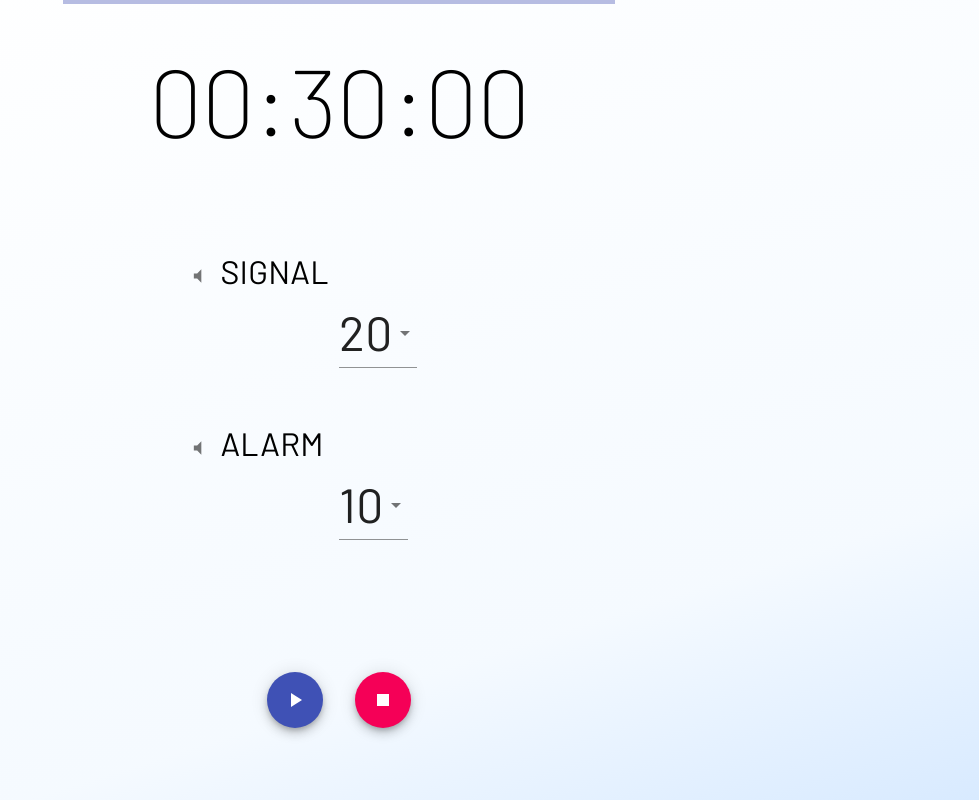
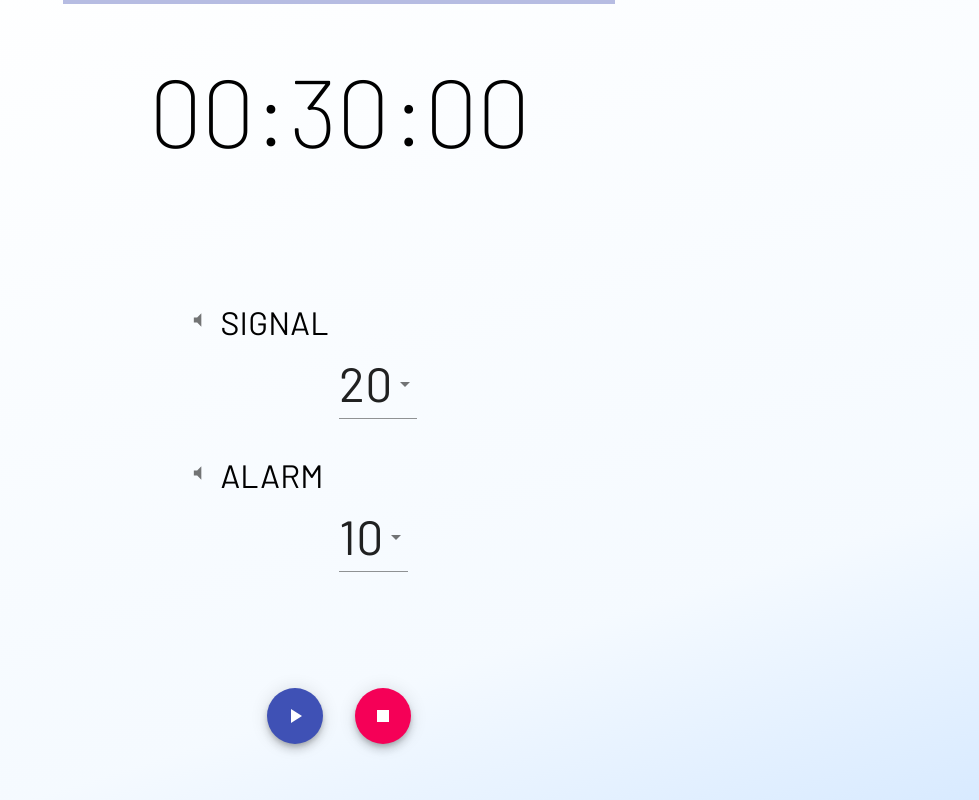
Before and after one commit to orynek/prolonged_relaxation_timer, a React (Create React App) app: page / in a window 1280 px wide. Shown: the whole page, without its empty margins (301-1280 px from the left). Built offline with nearby package versions, Linux system fonts and the light colour scheme.

Commit message:
minor layout bugs fixed

```diff
--- a/public/index.html
+++ b/public/index.html
@@ -1,5 +1,5 @@
 <!DOCTYPE html>
-<html lang="en">
+<html lang="en" style="height: 100%">
   <head>
     <meta charset="utf-8" />
     <link rel="icon" href="%PUBLIC_URL%/favicon.ico" />
@@ -29,9 +29,9 @@
     -->
      <title>Prolonged Relaxation Timer</title>
   </head>
-  <body style="margin: 0px; height: 100%;  background:linear-gradient(162.46deg, #FFFFFF 0%, #F5FAFF 75%, #D8EAFF 100%); object-fit: cover;">
+  <body style="margin: 0px; background-image: linear-gradient(162.46deg, #FFFFFF 0%, #F5FAFF 75%, #D8EAFF 100%); background-repeat: no-repeat; background-attachment:fixed; background-size: cover; min-height: 100vh;">
     <noscript>You need to enable JavaScript to run this app.</noscript>
-    <audio id="alarmSound" loop type="audio/mpeg" src="./piano.mp3"></audio>
+    <audio id="alarmSound" type="audio/mpeg" src="./piano.mp3"></audio>
     <audio id="signalSound" type="audio/ogg" src="./hand_bell.ogg"></audio>
     <div id="root"></div>
     <!--
--- a/src/App.js
+++ b/src/App.js
@@ -14,8 +14,11 @@ const useStyles = makeStyles((theme) => ({
   margin: {
     margin: theme.spacing(2),
   },
+  root: {
+    minHeight: '100vh',
+  },
   wraper: {
-    marginTop: '5vh',
+    margin: 'auto 0',
     flexDirection: "column",
     fontSize: "3rem",
     "@media (min-width:600px)": {
@@ -23,14 +26,14 @@ const useStyles = makeStyles((theme) => ({
     },
   },
   head: {
-    margin: "5vh",
+    margin: "auto 0",
     fontFamily: "Barlow, sans-serif",
   },
   buttons: {
     display: "flex",
     justifyContent: "center",
     ailgnItems: "center",
-    marginBottom: '7vh',
+    marginBottom: '5vh',
     marginTop: "auto",
   },
   siki: {
@@ -64,6 +67,7 @@ function App() {
       signalSound.play();
     }
     if (!allSeconds) {
+      alarmSound.loop = true;
       alarmSound.play();
       setIsTicking((prev) => !prev);
     }
@@ -105,10 +109,9 @@ function App() {
 
   return (
     <ThemeProvider theme={theme}>
-      <Container maxWidth="sm" style={{display: 'flex', flexDirection: 'column', height: '100vh'}}>
+      <Container maxWidth="sm" style={{display: 'flex', flexDirection: 'column', minHeight: '100vh'}}>
         <LinearProgress variant="determinate" value={normalise(allSeconds)} />
-        {console.log('render')}
-        <Typography className={classes.head} align="center" variant="h1">
+        <Typography className={classes.head} align="center" variant="h1" style={{marginTop: 'clamp(10vh 20vh 40vh)'}} >
           <div className={classes.siki}>{hours}</div>
           :
           <div className={classes.siki}>{minutes}</div>
@@ -120,6 +123,8 @@ function App() {
             onTimeChange={handleChange}
             resetChange={resetStatus}
             playStatus={signalSound.paused}
+            sound={signalSound}
+            defaultMins={20}
             section="Signal"
             isTicking={isTicking}
           />
@@ -127,6 +132,8 @@ function App() {
             onTimeChange={handleChange}
             resetChange={resetStatus}
             playStatus={alarmSound.paused}
+            sound={alarmSound}
+            defaultMins={10}
             section="Alarm"
             isTicking={isTicking}
           />
@@ -134,6 +141,7 @@ function App() {
         <div className={classes.buttons}>
           {isTicking ? (
             <Fab
+              aria-label="pause"
               color="secondary"
               className={classes.margin}
               onClick={() => setIsTicking(false)}
@@ -142,6 +150,7 @@ function App() {
             </Fab>
           ) : (
             <Fab
+              aria-label="play"
               color="primary"
               className={classes.margin}
               onClick={() => setIsTicking(true)}
@@ -149,8 +158,10 @@ function App() {
               <PlayArrowIcon />
             </Fab>
           )}
+
           <Fab
             color="secondary"
+            aria-label="stop"
             className={classes.margin}
             onClick={() => handleReset()}
           >
--- a/src/components/Timebar.js
+++ b/src/components/Timebar.js
@@ -1,14 +1,25 @@
-import React, { useState, useEffect } from 'react';
-import { makeStyles, createMuiTheme, responsiveFontSizes, ThemeProvider } from '@material-ui/core/styles';
-import { Typography, Grid, FormControl, Select, MenuItem } from '@material-ui/core';
-import VolumeUpIcon from '@material-ui/icons/VolumeUp';
-import IconButton from '@material-ui/core/IconButton';
-import VolumeMuteIcon from '@material-ui/icons/VolumeMute';
+import React, { useState, useEffect } from "react";
+import {
+  makeStyles,
+  createMuiTheme,
+  responsiveFontSizes,
+  ThemeProvider,
+} from "@material-ui/core/styles";
+import {
+  Typography,
+  Grid,
+  FormControl,
+  Select,
+  MenuItem,
+} from "@material-ui/core";
+import VolumeUpIcon from "@material-ui/icons/VolumeUp";
+import IconButton from "@material-ui/core/IconButton";
+import VolumeMuteIcon from "@material-ui/icons/VolumeMute";
 
 let theme = createMuiTheme();
 theme = responsiveFontSizes(theme);
 
-const fnt = 'Barlow, sans-serif';
+const fnt = "Barlow, sans-serif";
 
 const useStyles = makeStyles((theme) => ({
   papier: {
@@ -20,7 +31,6 @@ const useStyles = makeStyles((theme) => ({
   },
   tytul: {
     textTransform: "uppercase",
-    marginLeft: "20%",
     fontFamily: fnt,
   },
   numb: {
@@ -29,25 +39,41 @@ const useStyles = makeStyles((theme) => ({
     "@media (min-width:600px)": {
       fontSize: "3rem",
     },
-  }
+  },
 }));
 
-export default function Timebar({onTimeChange, section, isTicking, resetChange, playStatus}) {
+export default function Timebar({
+  onTimeChange,
+  section,
+  isTicking,
+  resetChange,
+  playStatus,
+  sound,
+  defaultMins,
+}) {
   const classes = useStyles();
-    const [pickedTime, setPickedTime] = useState(section==="Signal"? 20 : 10)
+  const [pickedTime, setPickedTime] = useState(defaultMins);
   const passTime = (e) => {
     onTimeChange(e.target.value, section);
     setPickedTime(e.target.value);
-    }
-    useEffect(()=>{
-      setPickedTime(section==="Signal"? 20 : 10);
-    },[resetChange, section])
+  };
+  useEffect(() => {
+    setPickedTime(defaultMins);
+  }, [resetChange, defaultMins]);
 
   return (
     <ThemeProvider theme={theme}>
       <Grid item className={classes.papier}>
-        <Typography className={classes.tytul} variant="h4"><IconButton aria-label="play">{!playStatus?<VolumeUpIcon fontSize='small'/>:<VolumeMuteIcon fontSize='small'/>}</IconButton>{section}</Typography>
-        <FormControl className={classes.picker} >
+      <IconButton style={{marginLeft: '20%'}}
+            aria-label="play"
+            onClick={() => (sound.paused ? sound.play() : sound.load())}
+          >
+            {!playStatus ? <VolumeUpIcon fontSize="small" /> : <VolumeMuteIcon fontSize="small" />}
+        </IconButton>
+        <Typography display="inline" className={classes.tytul} variant="h4">
+          {section}
+        </Typography>
+        <FormControl className={classes.picker}>
           <Select
             className={classes.numb}
             disabled={isTicking}
@@ -55,7 +81,7 @@ export default function Timebar({onTimeChange, section, isTicking, resetChange,
             id="demo-simple-select"
             type="number"
             value={pickedTime}
-            defaultValue={section==="Signal"? 20 : 10}
+            defaultValue={defaultMins}
             onChange={passTime}
           >
             <MenuItem value={0.05}>0.05</MenuItem>
```
Lines whose indentation alone changed are shown as unchanged.
